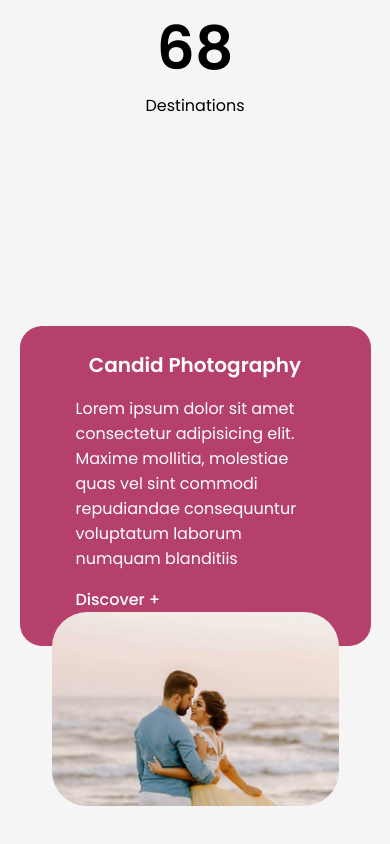
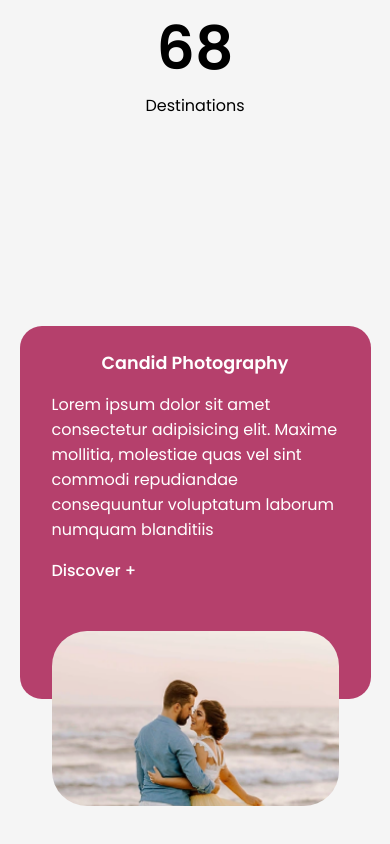
Before and after one commit to KrishnaDhingra/image-gallary-website, a React (Create React App) app: page / in a window 390 px wide. Shown: the part 1386-2230 px from the top of the page. Built offline with nearby package versions, Linux system fonts and the light colour scheme.

Commit message:
Adjusted the padding

```diff
--- a/src/components/home-photo-samples/home-photo-samples.css
+++ b/src/components/home-photo-samples/home-photo-samples.css
@@ -51,7 +51,7 @@ h3 {
 }
 @media only screen and (max-width: 600px) {
   .main-samples-container {
-    grid-template-rows: 1.7fr 3rem 1fr;
+    grid-template-rows: 2fr 1.5fr 1fr;
   }
   .background {
     grid-row: 1 / 3;
@@ -59,9 +59,12 @@ h3 {
   }
   .content-container {
     flex-direction: column;
+    gap: 3rem;
+  }
+  .content-container .content-heading {
+    font-size: 1.1rem;
   }
   .content-container > *:nth-child(1) {
-    padding-inline: 1.5rem;
     margin-top: 1.5rem;
   }
   .content-container .content-heading {
```
